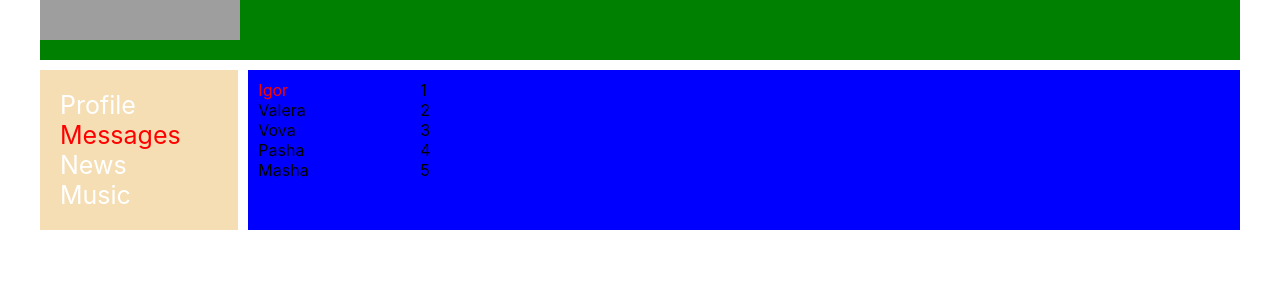
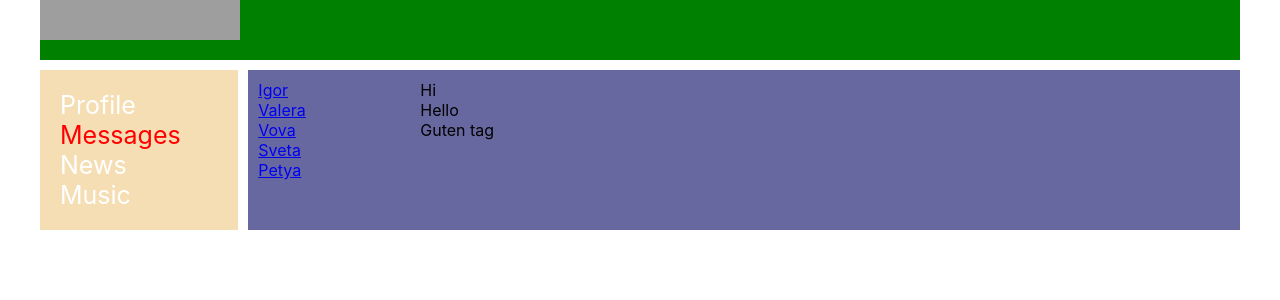
Before and after one commit to IvanShirykhalov/SocialNetwork, a React (Create React App) app: page /dialogs in a window 1280 px wide. Shown: the top 300 px of the page. Built offline with nearby package versions, Linux system fonts and the light colour scheme; grey boxes are pictures that could not be loaded.

Commit message:
dialogProps

```diff
--- a/src/App.css
+++ b/src/App.css
@@ -13,5 +13,5 @@
 
 .app-wrapper-content {
     grid-area: c;
-    background-color: blue;
+    background-color: #6868a1;
 }
--- /dev/null
+++ b/src/components/Dialogs/Dialog/Dialog.module.css
@@ -0,0 +1,3 @@
+.dialog {
+
+}
--- /dev/null
+++ b/src/components/Dialogs/Dialog/Dialog.tsx
@@ -0,0 +1,14 @@
+import React from 'react';
+import s from "../Dialogs.module.css";
+import {NavLink} from "react-router-dom";
+
+type DialogPropsType = {
+    name: string
+    id: string
+}
+
+export const Dialog = (props: DialogPropsType) => {
+    return (
+        <div className={s.dialog}><NavLink to={`/dialogs/${props.id}`}>{props.name}</NavLink></div>
+    );
+};
--- a/src/components/Dialogs/Dialogs.module.css
+++ b/src/components/Dialogs/Dialogs.module.css
@@ -9,9 +9,7 @@
     grid-area: d;
 }
 
-.dialog {
 
-}
 
 .active {
     color: red;
@@ -20,7 +18,3 @@
 .messages {
     grid-area: m;
 }
-
-.message {
-
-}
--- a/src/components/Dialogs/Dialogs.tsx
+++ b/src/components/Dialogs/Dialogs.tsx
@@ -1,22 +1,22 @@
 import React from 'react';
 import s from './Dialogs.module.css'
+import {Dialog} from "./Dialog/Dialog";
+import {Message} from "./Message/Message";
 
 export const Dialogs = () => {
     return (
         <div className={s.dialogs}>
             <div className={s.dialogsItems}>
-                <div className={`${s.dialog} ${s.active}`}>Igor</div>
-                <div className={s.dialog}>Valera</div>
-                <div className={s.dialog}>Vova</div>
-                <div className={s.dialog}>Pasha</div>
-                <div className={s.dialog}>Masha</div>
+                <Dialog name={'Igor'} id={'1'}/>
+                <Dialog name={'Valera'} id={'2'}/>
+                <Dialog name={'Vova'} id={'3'}/>
+                <Dialog name={'Sveta'} id={'4'}/>
+                <Dialog name={'Petya'} id={'5'}/>
             </div>
             <div className={s.messages}>
-                <div className={s.message}>1</div>
-                <div className={s.message}>2</div>
-                <div className={s.message}>3</div>
-                <div className={s.message}>4</div>
-                <div className={s.message}>5</div>
+                <Message message={'Hi'}/>
+                <Message message={'Hello'}/>
+                <Message message={'Guten tag'}/>
             </div>
         </div>
     );
--- /dev/null
+++ b/src/components/Dialogs/Message/Message.module.css
@@ -0,0 +1,3 @@
+.message {
+
+}
--- /dev/null
+++ b/src/components/Dialogs/Message/Message.tsx
@@ -0,0 +1,12 @@
+import React from 'react';
+import s from "../Dialogs.module.css";
+
+type MessagePropsType = {
+    message: string
+}
+
+export const Message = (props: MessagePropsType) => {
+    return (
+        <div className={s.message}>{props.message}</div>
+    );
+};
```
